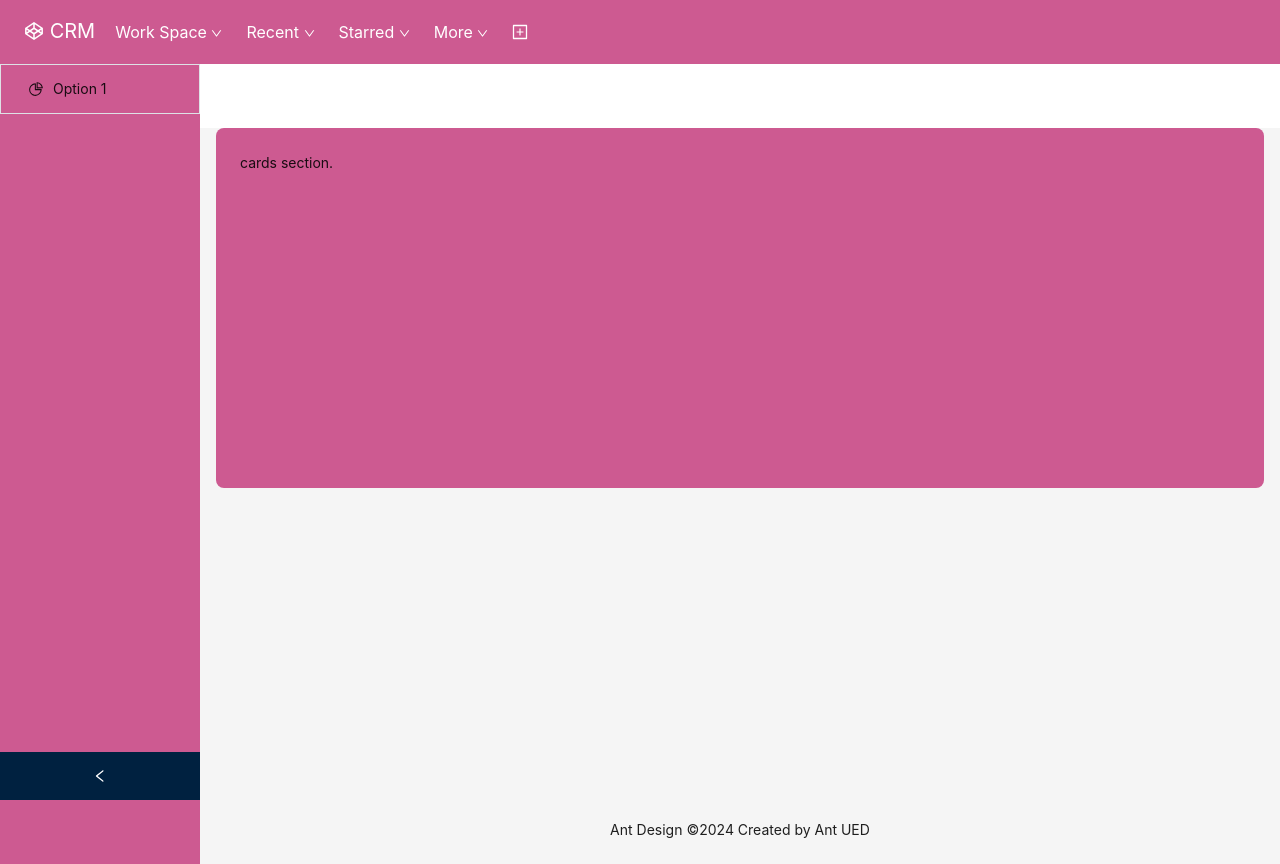
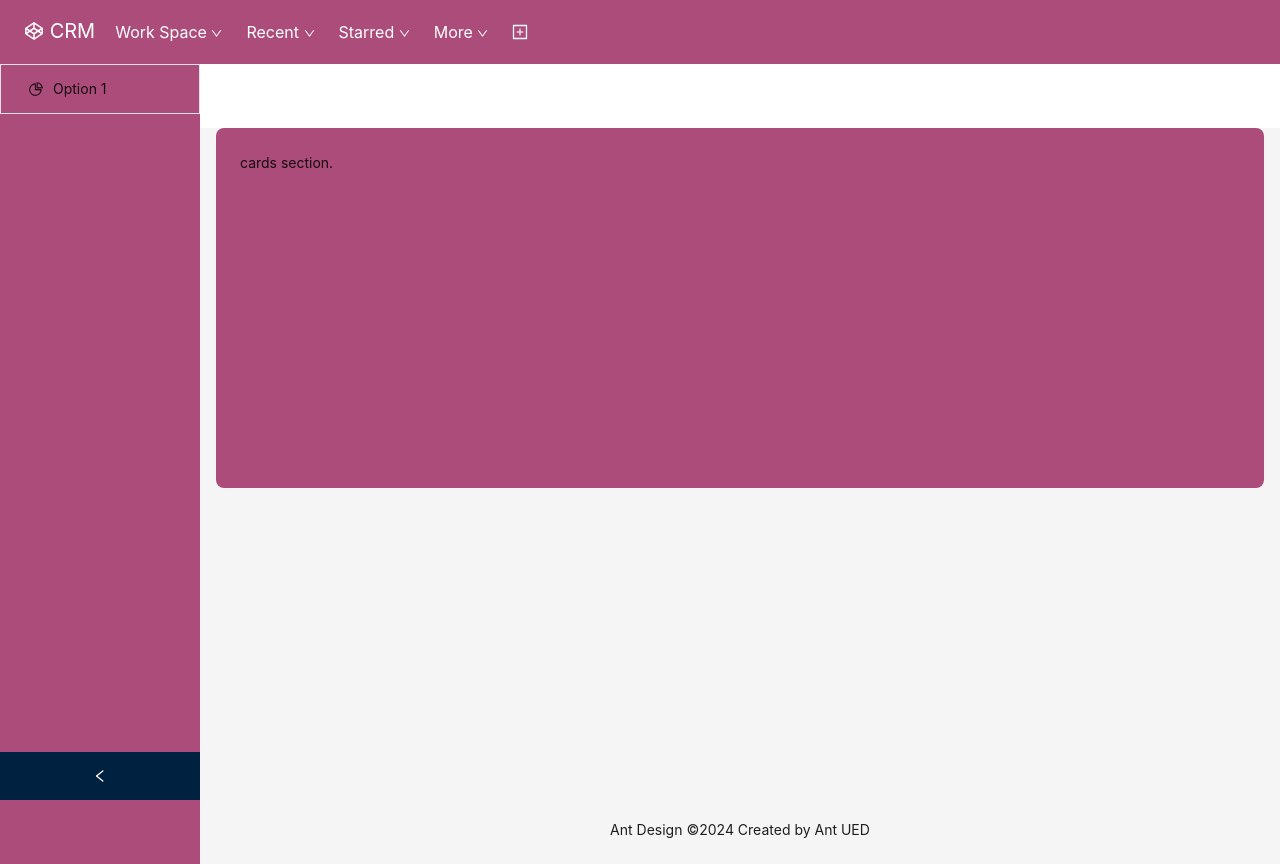
Before and after one commit to Saime-shahzad/staffshaw-crm, a React (Create React App) app: page / in a window 1280 px wide. Built offline with nearby package versions, Linux system fonts and the light colour scheme.

Commit message:
new colors added

```diff
--- a/src/assets/colors/color.js
+++ b/src/assets/colors/color.js
@@ -1,4 +1,12 @@
 const colors={
-    theme:"#CD5A91"
+    theme:"#AC4C7A",
+    // theme:"#CD5A91",
+    darkTheme:"#9C446E",
+    themeLightColor:"#CD93AF",
+    buttonColor:"#0055CC",
+    ModalColor:"#F1F2F4",
+    labelColor1:"#7EE2B8",
+    labelColor2:"#E2B203",
+    labelColor3:"#B8ACF6",
 }
 export default colors
```
